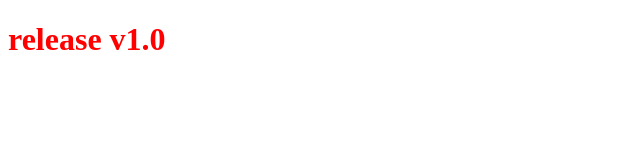
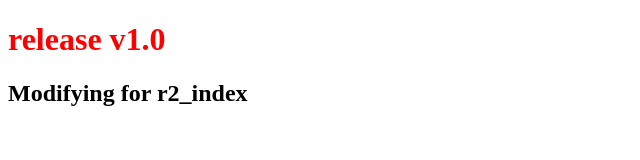
Before and after one commit to akhileshkr797/gitHub_Practice_4, a plain HTML site: page index.html in a window 1280 px wide. Shown: the whole page, without its empty margins (0-640 px from the left). Drawn offline with Linux system fonts and the light colour scheme.

Commit message:
added content r2_index.html

```diff
--- a/index.html
+++ b/index.html
@@ -11,6 +11,7 @@
 
 <body>
     <h1>release v1.0</h1>
+    <h2>Modifying for r2_index</h2>
 
 </body>
 
```
